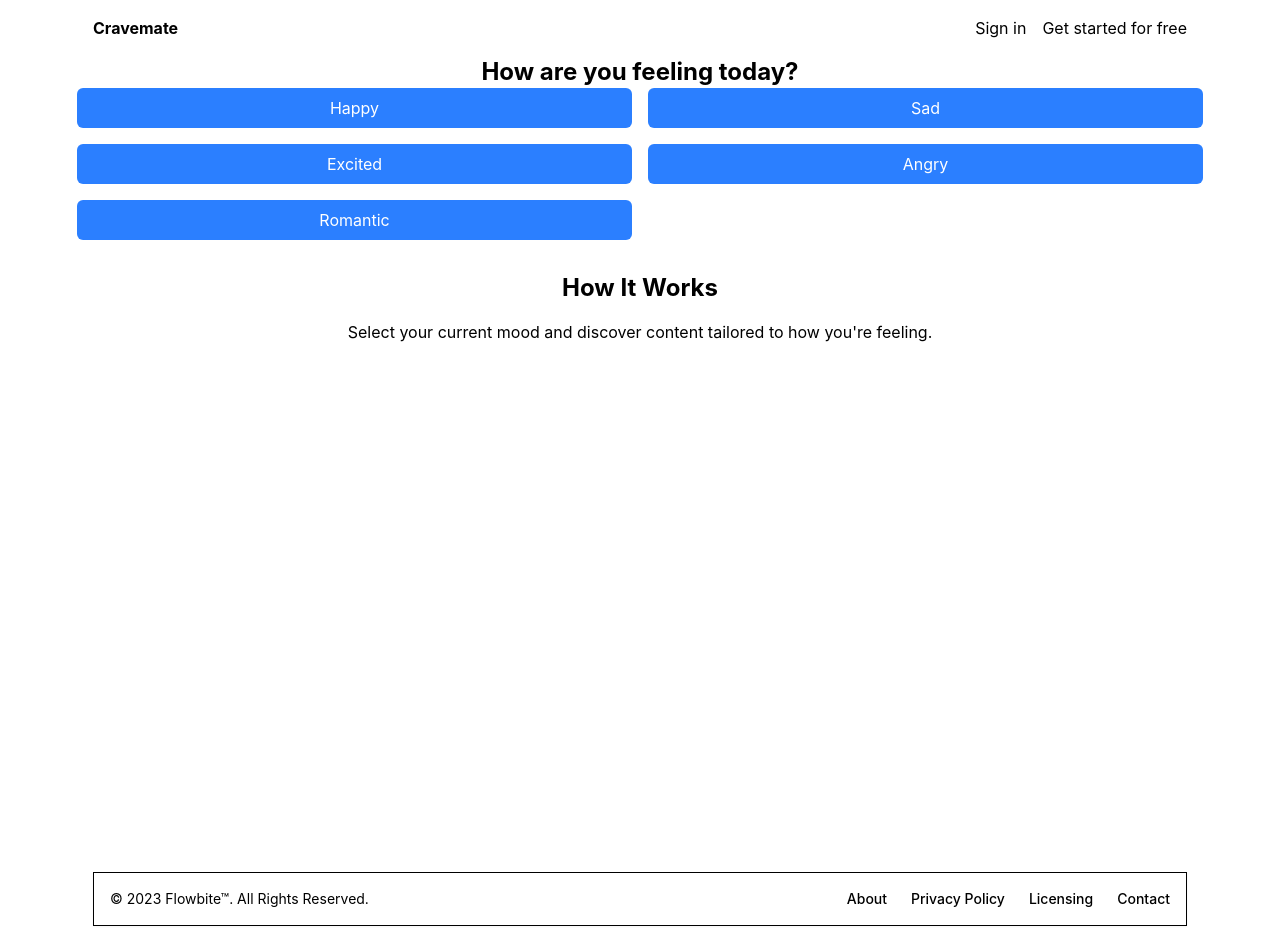
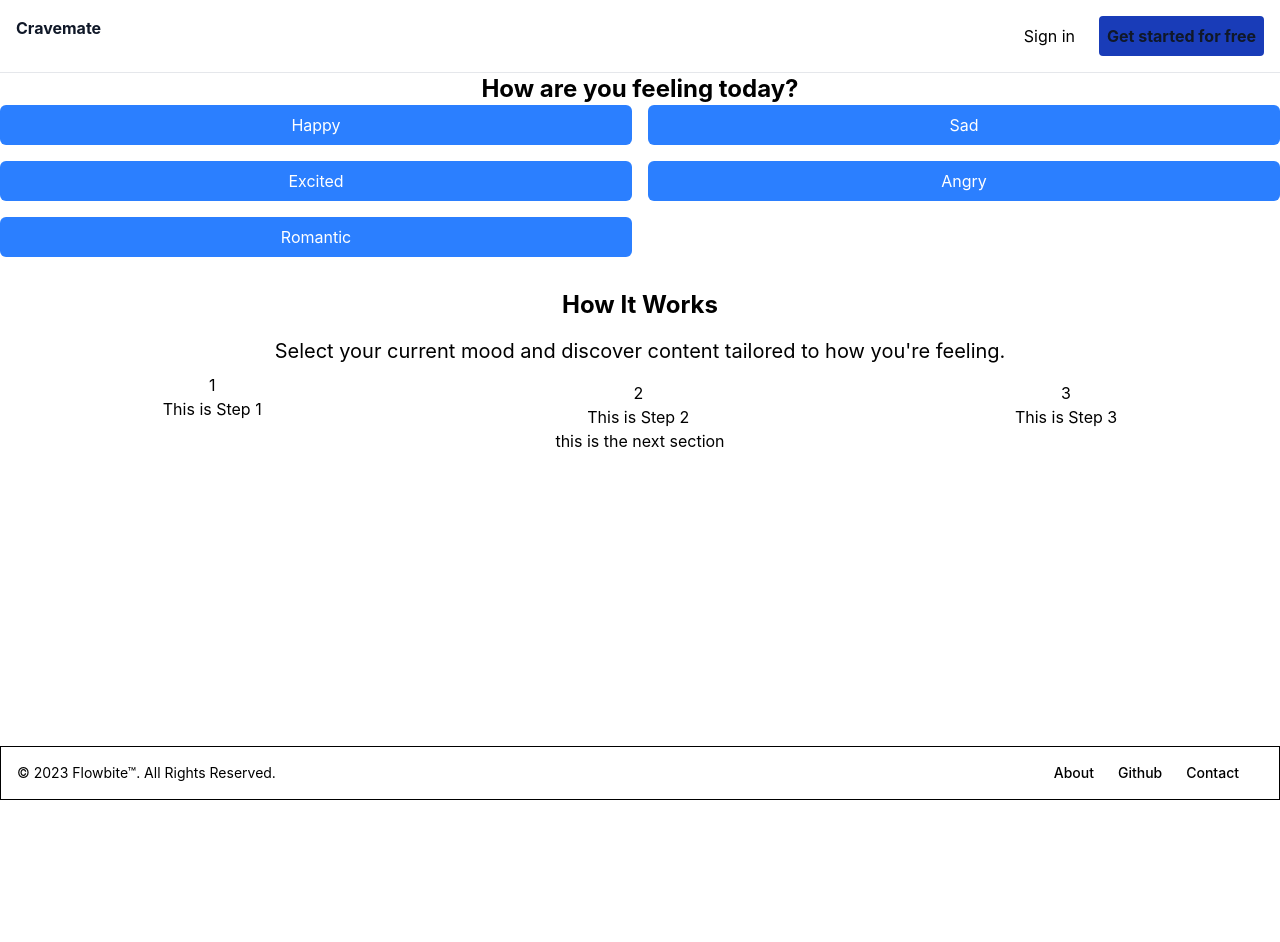
Before and after one commit to GikaiA/Cravemate, a React (Vite) app in the folder cravemate/: page / in a window 1280 px wide. After the commit the page ends 800 px from the top, so only its background shows below. Built offline with nearby package versions, Linux system fonts and the light colour scheme.

Commit message:
fixed footer, started moodpicker functionality

```diff
--- a/cravemate/src/index.css
+++ b/cravemate/src/index.css
@@ -5,7 +5,6 @@ body {
 }
 
 #root {
-  width: 1126px;
   max-width: 100%;
   margin: 0 auto;
   text-align: center;
--- a/cravemate/src/pages/Home.jsx
+++ b/cravemate/src/pages/Home.jsx
@@ -1,6 +1,6 @@
 function Home() {
   return (
-    <div className="min-h-screen block  justify-center items-center">
+    <div className="max-h-screen block  justify-center items-center">
       <h1 className="text-2xl font-bold">How are you feeling today?</h1>
       <div className="grid grid-cols-2 gap-4">
         <button className="bg-blue-500 text-white rounded-md p-2 cursor-pointer">Happy</button>
@@ -13,9 +13,34 @@ function Home() {
       </div>
       <div className="how-it-works mt-8">
         <h2 className="text-2xl font-bold mb-4">How It Works</h2>
-        <p className="text-body">
+        <p className="text-body text-xl">
           Select your current mood and discover content tailored to how you're feeling.
         </p>
+        <div className="flex justify-around items-center">
+          <div className="block text-center">
+            <h3 className="text-body">
+             1
+            </h3>
+            <p>This is Step 1</p>
+          </div>
+          <div className="flex justify-center items-center mt-4">
+            <div className="block text-center">
+              <h3 className="text-body">
+               2
+              </h3>
+              <p>This is Step 2</p>
+            </div>
+          </div>
+          <div className="flex justify-center items-center mt-4">
+            <div className="block text-center">
+              <h3 className="text-body">
+               3
+              </h3>
+              <p>This is Step 3</p>
+            </div>
+          </div>
+        </div>
+        <p>this is the next section</p>
       </div>
     </div>
   );
--- a/cravemate/src/pages/Login.jsx
+++ b/cravemate/src/pages/Login.jsx
@@ -21,10 +21,10 @@ function Login() {
           <span class="shrink mx-4 text-gray-400">OR</span>
           <div class="grow border-t border-gray-400"></div>
           <br></br>
-          <p> Sign in With Google </p>
+          <p className="flex"> Sign in With Google </p>
         </div>
         <div class="flex justify-center">
-          Dont have an account? <a href="/signup" class="text-blue-500"> Sign Up</a>
+          Dont have an account? <a href="/signup" class="text-blue-500 pl-1">  Sign Up</a>
         </div>
       </form>
     </div>
--- a/cravemate/src/pages/components/Footer.jsx
+++ b/cravemate/src/pages/components/Footer.jsx
@@ -3,8 +3,8 @@ import React from "react";
 
 function Footer() {
   return (
-    <footer className="bg-neutral-primary-soft rounded-base shadow-xs border border-default m-4 ">
-      <div className="w-full mx-auto max-w-7xl p-4 md:flex md:items-center md:justify-between">
+    <footer className="bg-neutral-primary-soft rounded-base shadow-xs border border-default">
+      <div className="w-full mx-auto p-4 md:flex md:items-center md:justify-between">
         <span className="text-sm text-body sm:text-center">
           © 2023{" "}
           <a href="https://flowbite.com/" className="hover:underline">
@@ -20,16 +20,11 @@ function Footer() {
           </li>
           <li>
             <a href="#" className="hover:underline me-4 md:me-6">
-              Privacy Policy
+             Github
             </a>
           </li>
           <li>
             <a href="#" className="hover:underline me-4 md:me-6">
-              Licensing
-            </a>
-          </li>
-          <li>
-            <a href="#" className="hover:underline">
               Contact
             </a>
           </li>
--- a/cravemate/src/pages/components/MoodPicker.jsx
+++ b/cravemate/src/pages/components/MoodPicker.jsx
@@ -0,0 +1,11 @@
+import React from 'react';
+
+const MoodPicker = () => {
+    return (
+        <div>
+            {/* Mood picker component content goes here */}
+        </div>
+    );
+};
+
+export default MoodPicker;
--- a/cravemate/src/pages/components/Navbar.jsx
+++ b/cravemate/src/pages/components/Navbar.jsx
@@ -2,11 +2,11 @@ import { Link } from 'react-router-dom';
 
 export default function Navbar() {
   return (
-    <nav className="flex justify-between p-4">
-      <Link to="/" className="font-bold">Cravemate</Link>
+    <nav className="bg-white border-b border-gray-200 flex justify-between p-4">
+      <Link to="/" className="font-bold text-gray-900">Cravemate</Link>
       <div className="flex gap-4">
-        <Link to="/login">Sign in</Link>
-        <Link to="/signup">Get started for free</Link>
+        <Link to="/login" className="p-2">Sign in</Link>
+        <Link to="/signup" className="font-bold text-gray-900 bg-blue-800 p-2 rounded">Get started for free</Link>
       </div>
     </nav>
   );
```
